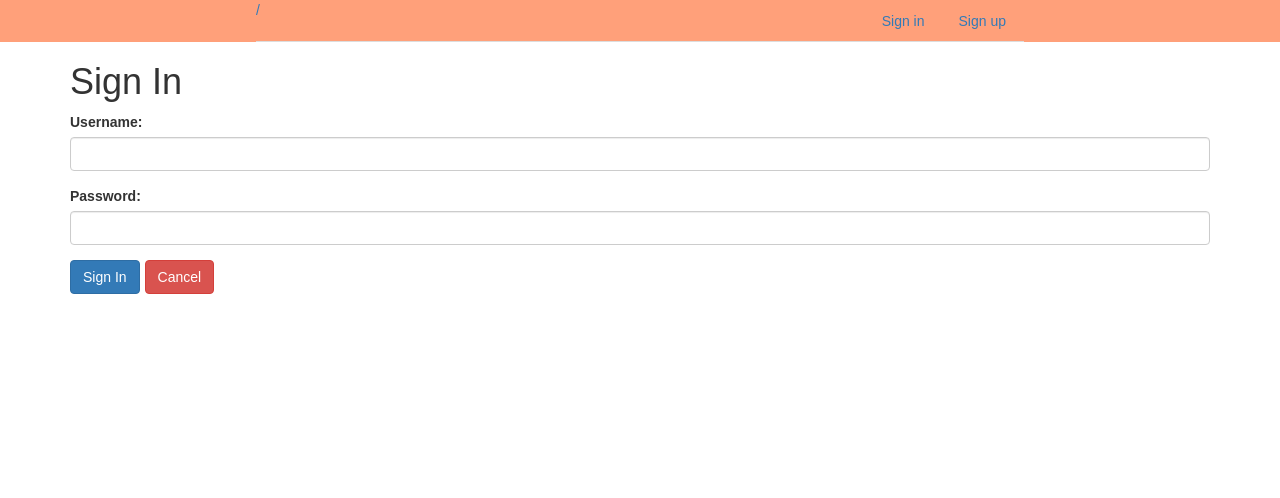
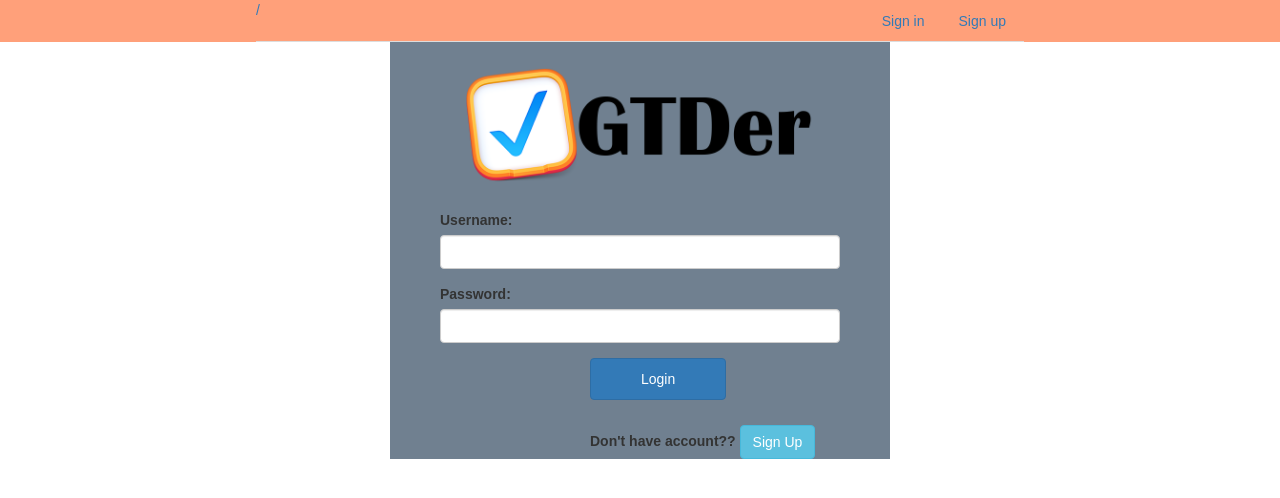
Before and after one commit to BartoszCoyote/GTDer, a React (Create React App) app in the folder frontend/: page /signin in a window 1280 px wide. Shown: the top 498 px of the page. Built offline with nearby package versions, Linux system fonts and the light colour scheme.

Commit message:
clean up

```diff
--- a/frontend/src/components/auth/Signin.css
+++ b/frontend/src/components/auth/Signin.css
@@ -1,10 +1,43 @@
-.form{
-  margin-top: 10%;
+.loginForm{
+  margin-right: 30%;
   margin-left: 30%;
-  margin-right: 30%;
+  background-color: slategray;
+}
+.container{
+  height: 100%;
+  width: 100%;
+}
+
+.form-group {
+  margin-left: 10%;
+  margin-right: 10%;
+}
+
+#image {
+  width: 100%;
+  height: 168px;
+  background-image: url("../../test.png");
+  background-repeat: no-repeat;
+  background-size: 70%;
+  background-position: center;
 
 }
-.container{
-  width: 70%;
-  background-color: green;
+
+#image img {
+  width: 100%;
 }
+
+#image a {
+  position: absolute;
+  width: 38%;
+  height: 168px;
+}
+
+.btn-primary{
+  margin-left: 40%;
+  padding: 2% 10%;
+}
+.AccountCreate{
+  margin-top: 5%;
+  margin-left: 40%;
+}
--- a/frontend/src/components/auth/Signin.js
+++ b/frontend/src/components/auth/Signin.js
@@ -3,6 +3,7 @@ import { Field, reduxForm } from 'redux-form';
 import { connect } from 'react-redux';
 import { bindActionCreators } from 'redux';
 import * as actions from '../../action';
+import './Signin.css';
 import { Link } from 'react-router-dom';
 
 
@@ -38,10 +39,8 @@ renderField(field){
     );
 }
 onSubmit(values){
-  //  console.log(values);
-  //  console.log(this.props);
+
     this.props.actions.signinUser(values,this.props.history);
-   // console.log(this.props.errorMessage);
 
 }
 
@@ -49,9 +48,14 @@ render(){
 
     const { handleSubmit } = this.props;
        return(
-        <div className="form">
-        <div className="container">
-            <h1> Sign In </h1>
+
+           <div className="container">
+        <div className="loginForm">
+          <div id="image" >
+            <a href="/"></a>
+
+
+          </div>
           <form onSubmit={handleSubmit(this.onSubmit.bind(this))}>
             <Field
                 label="Username:"
@@ -63,13 +67,12 @@ render(){
                 name="password"
                 component={this.renderField}
             />
-            <button type="submit" className="btn btn-primary"> Sign In </button>
-            <Link to="/" className="btn btn-danger"> Cancel </Link>
+            <button type="submit" className="btn btn-primary"> Login </button>
+          </form>
+    {this.errorMessage()}
+          <div className="AccountCreate"> <b>Don't have account??</b> <Link to="/signup" className="btn btn-info"> Sign Up </Link></div>
 
-        </form>
-    {this.errorMessage()}
-
-    </div>
+        </div>
   </div>
 
 
--- a/frontend/src/components/auth/Singup.js
+++ b/frontend/src/components/auth/Singup.js
@@ -4,6 +4,8 @@ import { connect } from 'react-redux';
 import { bindActionCreators } from 'redux';
 import * as actions from '../../action';
 import { Link } from 'react-router-dom';
+import './Signup.css';
+
 
 
 class Signup extends Component{
@@ -45,10 +47,13 @@ render(){
 
     const { handleSubmit } = this.props;
        return(
-        <div className="form">
         <div className="container">
-            <h1> Sign Up </h1>
-          <form onSubmit={handleSubmit(this.onSubmit.bind(this))}>
+          <div className="loginForm">
+            <div id="image">
+              <a href="/"></a>
+
+            </div>
+            <form onSubmit={handleSubmit(this.onSubmit.bind(this))}>
             <Field
                 label="Username:"
                 name="username"
@@ -75,12 +80,12 @@ render(){
                 component={this.renderField}
             />
             <button type="submit" className="btn btn-primary"> Sign In </button>
-            <Link to="/" className="btn btn-danger"> Cancel </Link>
-
         </form>
     {this.errorMessage()}
+            <div className="AccountCreate"> <b>Already have an account??</b> <Link to="/signin" className="btn btn-info"> Login </Link></div>
 
-    </div>
+
+          </div>
   </div>
 
 
@@ -122,7 +127,7 @@ const mapDispatchToProps = (dispatch)=> {
     return {
         actions : bindActionCreators(actions , dispatch)
     };
-    }
+    };
 
 
 Signup = connect(
```
